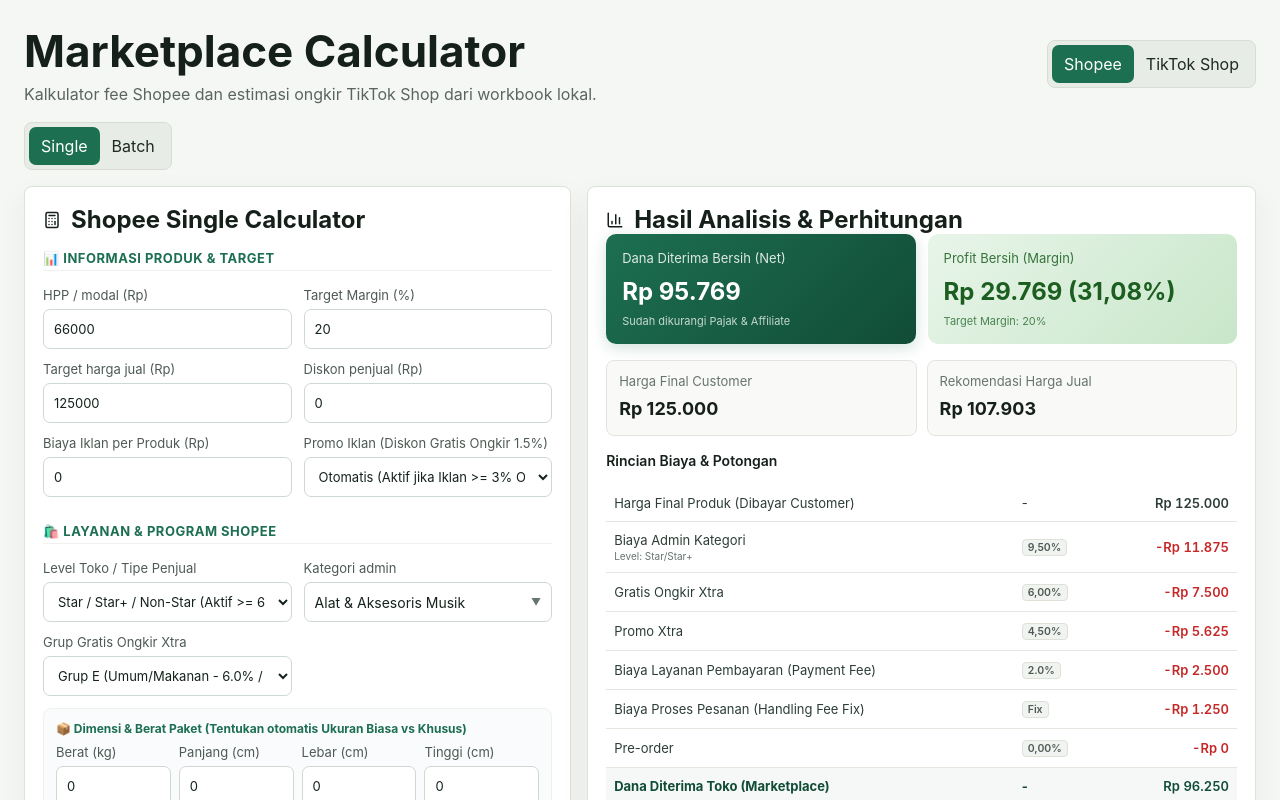
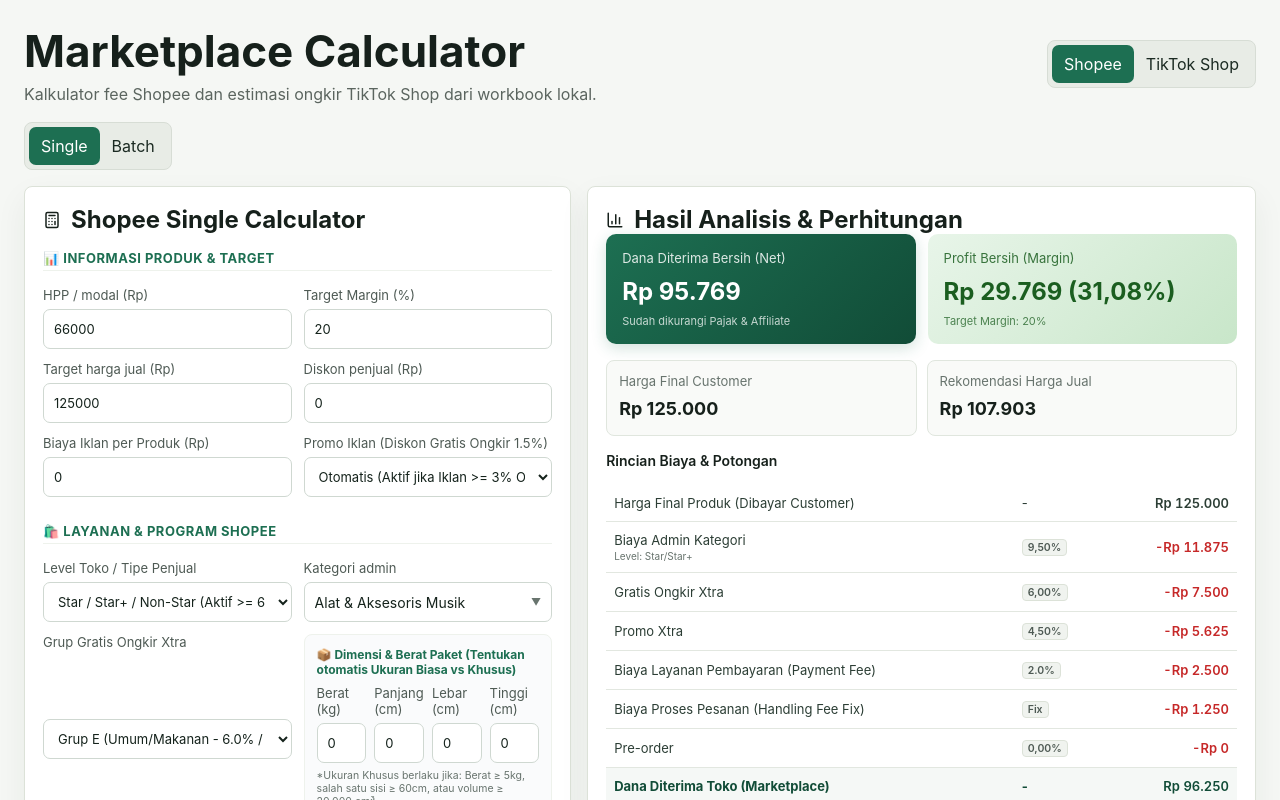
Before and after one commit to antoonio1012/calculator-site-marketplace, a React (Vite) app: page / in a window 1280 px wide. Shown: the top 800 px of the page. Built offline with nearby package versions, Linux system fonts and the light colour scheme.

Commit message:
style: implement mobile first layout breakpoints to resolve squished form-grid fields

```diff
--- a/src/styles.css
+++ b/src/styles.css
@@ -17,12 +17,21 @@
 .mode-switch button, .tabs button { border: 0; background: transparent; }
 button.active, .mode-switch .active, .tabs .active { background: #1d6f52; color: white; }
 .tabs { margin-bottom: 16px; }
-.workspace.two-col { display: grid; grid-template-columns: minmax(320px, 0.9fr) minmax(360px, 1.1fr); gap: 16px; }
+.workspace.two-col {
+  display: grid;
+  grid-template-columns: 1fr;
+  gap: 16px;
+}
 .panel, .subpanel { background: #ffffff; border: 1px solid #dce2d8; border-radius: 8px; padding: 18px; box-shadow: 0 12px 32px rgba(31, 44, 36, 0.06); }
 .wide { width: 100%; }
 .section-title, .toolbar { display: flex; align-items: center; gap: 10px; }
 .toolbar { justify-content: space-between; margin-bottom: 14px; flex-wrap: wrap; }
-.form-grid { display: grid; grid-template-columns: repeat(2, minmax(0, 1fr)); gap: 12px; margin-top: 16px; }
+.form-grid {
+  display: grid;
+  grid-template-columns: 1fr;
+  gap: 12px;
+  margin-top: 16px;
+}
 .field { display: grid; gap: 6px; color: #4e5a54; font-size: 13px; }
 input, select { width: 100%; height: 40px; border: 1px solid #cfd8d1; border-radius: 7px; padding: 8px 10px; background: white; color: #15231c; }
 .source, .empty { margin-top: 14px; color: #69756f; font-size: 13px; }
@@ -133,13 +142,29 @@
 }
 
 
-@media (max-width: 900px) {
+/* Layout adaptions for small screens (max-width: 1024px) */
+@media (max-width: 1024px) {
   main { padding: 16px; }
   header, .workspace.two-col, .grid-2 { grid-template-columns: 1fr; display: grid; align-items: stretch; }
-  .form-grid, .metrics, .summary-strip { grid-template-columns: 1fr; }
-  .form-grid > .form-section-title, .full-width { grid-column: span 1; }
   .mode-switch, .tabs { width: 100%; }
   .mode-switch button, .tabs button { flex: 1; justify-content: center; }
+}
+
+/* Tablet & Desktop layout rules for form grid (min-width: 600px) */
+@media (min-width: 600px) {
+  .form-grid {
+    grid-template-columns: repeat(2, minmax(0, 1fr));
+  }
+  .form-grid > .form-section-title, .full-width {
+    grid-column: span 2;
+  }
+}
+
+/* Desktop layout rules for workspace side-by-side (min-width: 1025px) */
+@media (min-width: 1025px) {
+  .workspace.two-col {
+    grid-template-columns: minmax(320px, 0.9fr) minmax(360px, 1.1fr);
+  }
 }
 
 .dimensions-grid {
@@ -165,7 +190,7 @@
   margin-bottom: 4px;
   padding-bottom: 4px;
   border-bottom: 1.5px solid #eef2ec;
-  grid-column: span 2;
+  grid-column: span 1;
   display: flex;
   align-items: center;
   gap: 6px;
@@ -174,7 +199,7 @@
   margin-top: 0;
 }
 .full-width {
-  grid-column: span 2;
+  grid-column: span 1;
 }
 .quick-btn-container {
   display: flex;
```
